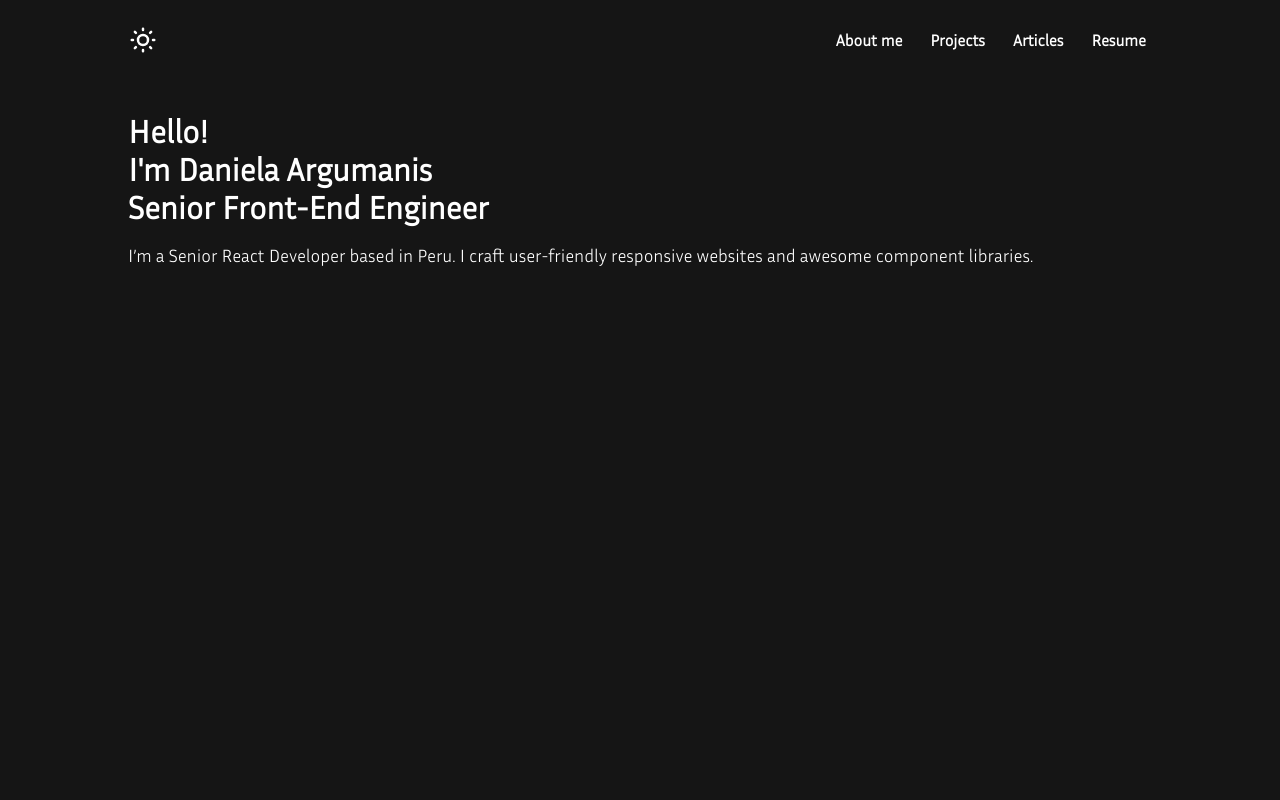
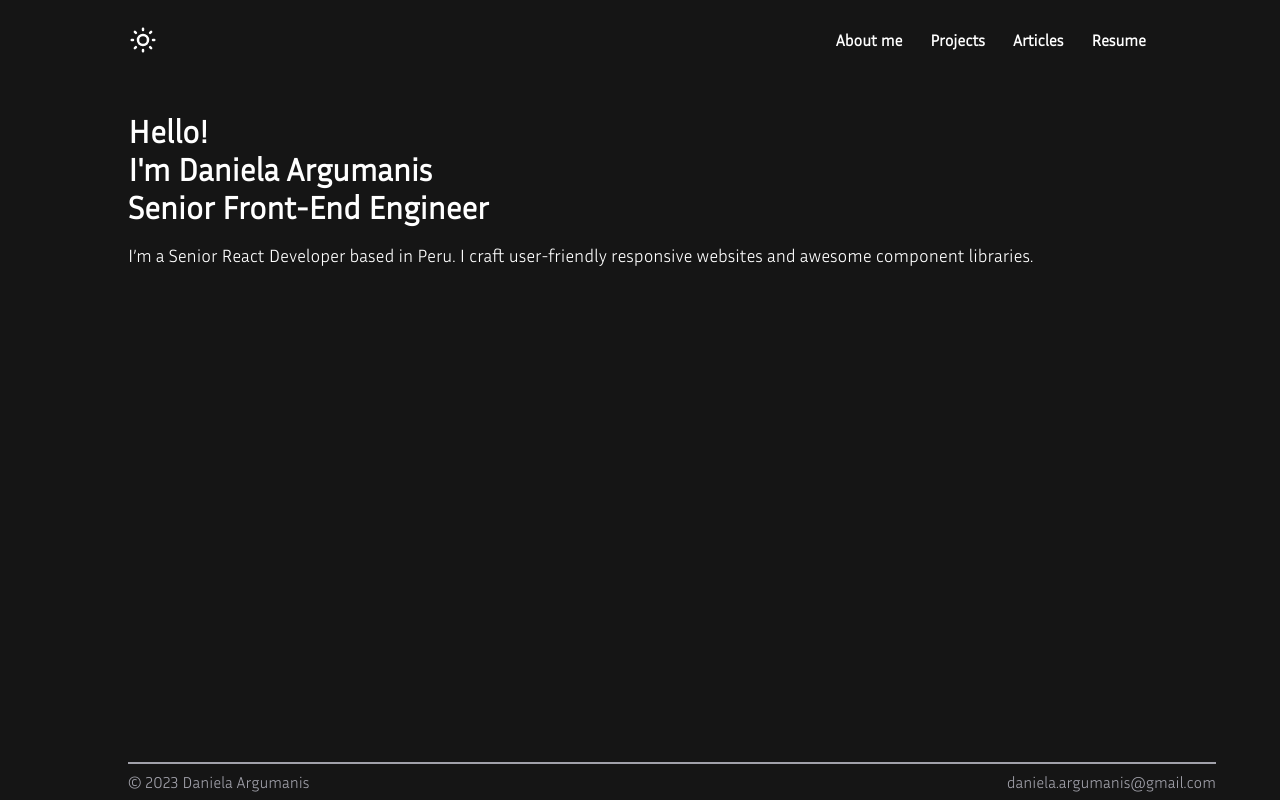
Before and after one commit to DanielaArgumanis/daniela-argumanis-portfolio, a React (Create React App) app: page /projects in a window 1280 px wide. Built offline with nearby package versions, Linux system fonts and the light colour scheme.

Commit message:
💥 NEW: Create footer

```diff
--- a/src/App.tsx
+++ b/src/App.tsx
@@ -1,23 +1,25 @@
 import './App.css';
+import { ThemeProvider } from '@emotion/react';
+import styled from '@emotion/styled';
 
 // @Components
-import styled from '@emotion/styled';
 import Navbar from './common/components/Navbar/Navbar';
+import Home from './components/Home';
+import Footer from './common/components/Footer/Footer';
 
 // @Theme
 import theme from './common/Theme/Theme';
-import { ThemeProvider } from '@emotion/react';
-import Home from './components/Home';
 
 const PortfolioLayout = styled('div')`
-  width: 100%;
   display: flex;
   justify-content: center;
+  height: 100vh;
 `
 
 const PortfolioContainer = styled('div')`
+  padding: ${props => `0 ${props.theme.spacing(4)}`};
   width: 1024px;
-  padding: ${props => `0 ${props.theme.spacing(4)}`};
+  position: relative;
 `
 
 function App() {
@@ -27,6 +29,7 @@ function App() {
         <PortfolioContainer>
           <Navbar/>
           <Home/>
+          <Footer/>
         </PortfolioContainer>
       </PortfolioLayout>
     </ThemeProvider>
--- /dev/null
+++ b/src/common/components/Footer/Footer.tsx
@@ -0,0 +1,25 @@
+import styled from "@emotion/styled";
+
+const PortfolioFooter = styled('footer')`
+    width: 100%;
+    display: flex;
+    justify-content: space-between;
+    border-top: ${({ theme }) => `solid 2px ${theme.palette.text}`};
+    padding: ${({ theme }) => `${theme.spacing(1)} 0`};
+    position: absolute;
+    bottom: 0;
+
+    span {
+        font-size: ${({ theme }) => theme.fontSizes.medium};
+        color: ${({ theme }) => theme.palette.text};
+    }
+`;
+
+const Footer = () => {
+    return <PortfolioFooter>
+        <span>© 2023 Daniela Argumanis</span>
+        <span>daniela.argumanis@gmail.com</span>
+    </PortfolioFooter>
+}
+
+export default Footer;
```
